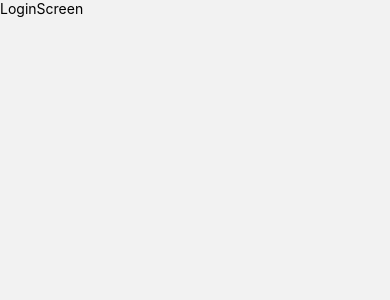
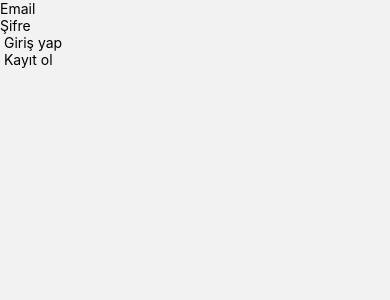
Before and after one commit to UtkuHazarGel/Auth, a React Native app: screen /Login in a window 390 px wide. Shown: the top 300 px of the page. Built offline with nearby package versions, Linux system fonts and the light colour scheme.

Commit message:
Sayfanın bileşenleri eklendi

```diff
--- a/screens/LoginScreen.js
+++ b/screens/LoginScreen.js
@@ -1,11 +1,25 @@
-import { StyleSheet, Text, View } from 'react-native'
+import { StyleSheet, Text, View, KeyboardAvoidingView, TextInput, Touchable, TouchableOpacity} from 'react-native'
 import React from 'react'
 
 export default function LoginScreen() {
   return (
-    <View>
-      <Text>LoginScreen</Text>
-    </View>
+    <KeyboardAvoidingView>
+      <View>
+        <TextInput placeholder='Email'/>
+        <TextInput placeholder='Şifre'/>
+
+
+      </View>
+      <View>
+      <TouchableOpacity>
+          <Text> Giriş yap</Text>
+        </TouchableOpacity>
+        <TouchableOpacity>
+          <Text> Kayıt ol</Text>
+        </TouchableOpacity>
+      </View>
+
+    </KeyboardAvoidingView>
   )
 }
 
```
